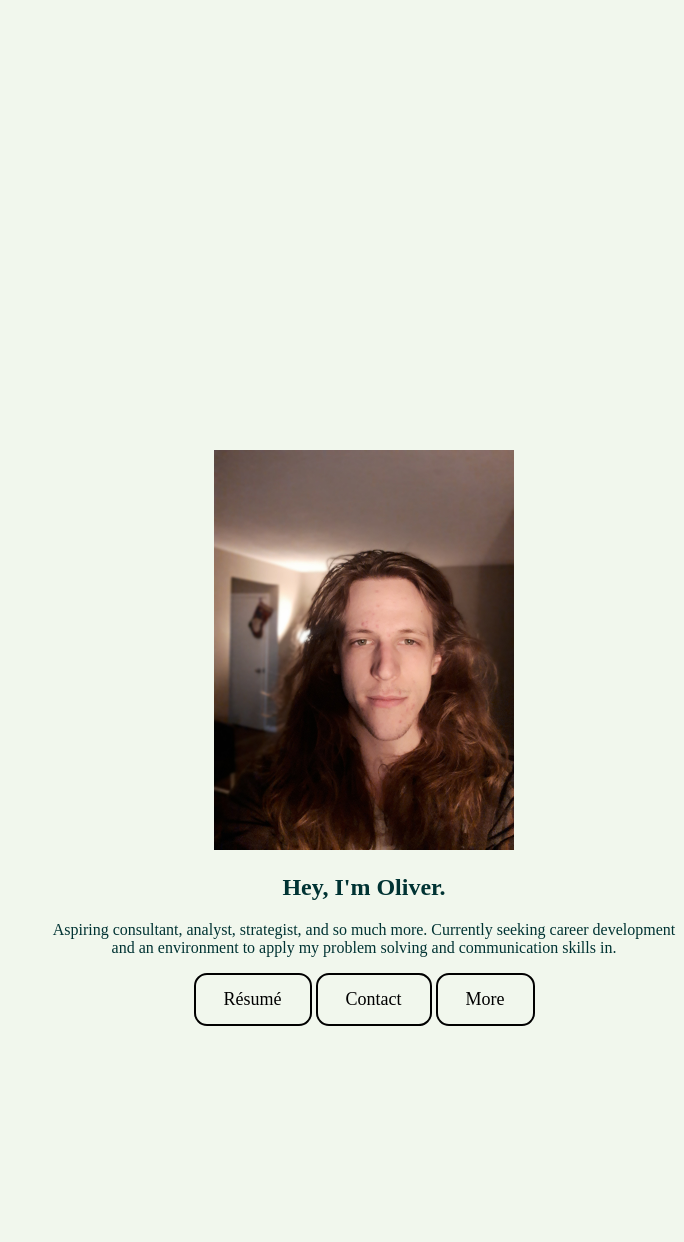
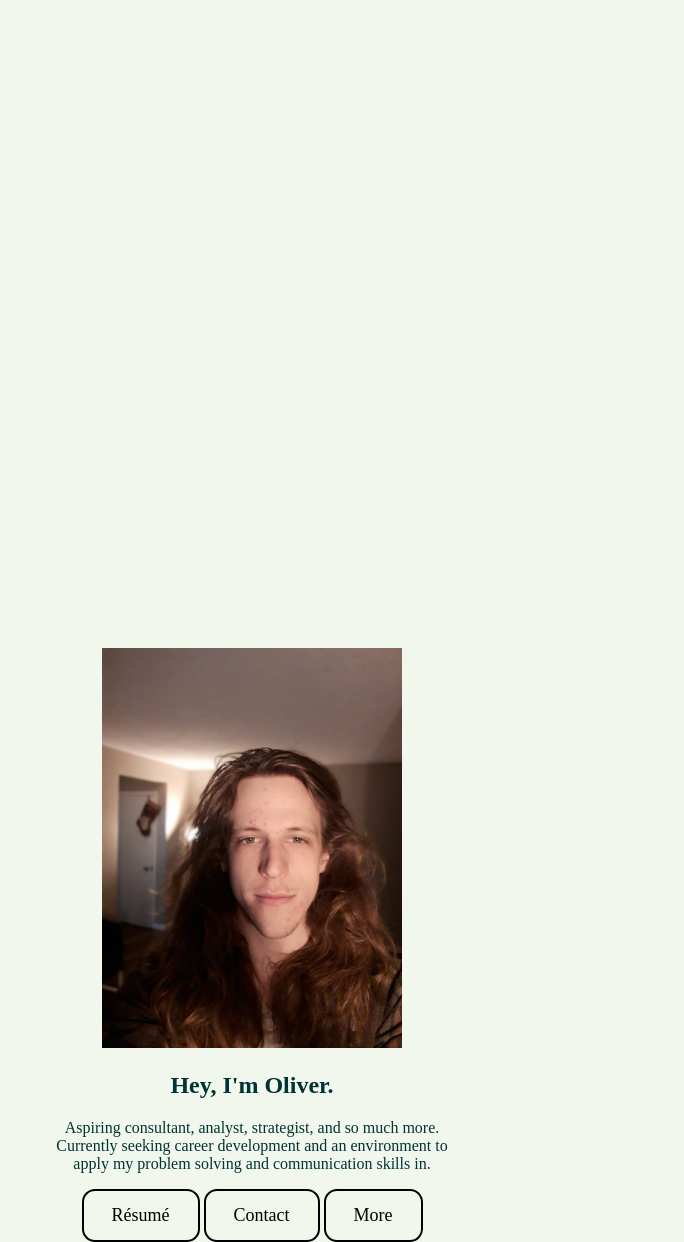
Before and after one commit to allofher/allofher.github.io, a Jekyll site: the page index.html, which Jekyll copies as it is, in a window 1280 px wide. Shown: the whole page, without its empty margins (596-1280 px from the left). Built offline with Jekyll 4.4.1, drawn with Linux system fonts in a browser that asks for light colours; before the commit the page ends 1026 px from its top, so only the background shows below that.

Commit message:
Update index.html

```diff
--- a/index.html
+++ b/index.html
@@ -42,11 +42,8 @@
 				background: #F1F7ED;
 				color: #003333;
 				position: absolute;
-				top: 50%;
-				left: 50%;
-				margin-right: auto;
-				margin-left: auto;
-				transform: translate(-50%, -50%)
+				margin-top: 50%;
+				margin-left: 50%;
 				width: 400px;
 				word-wrap: break-word;
 				text-align: center;
```
